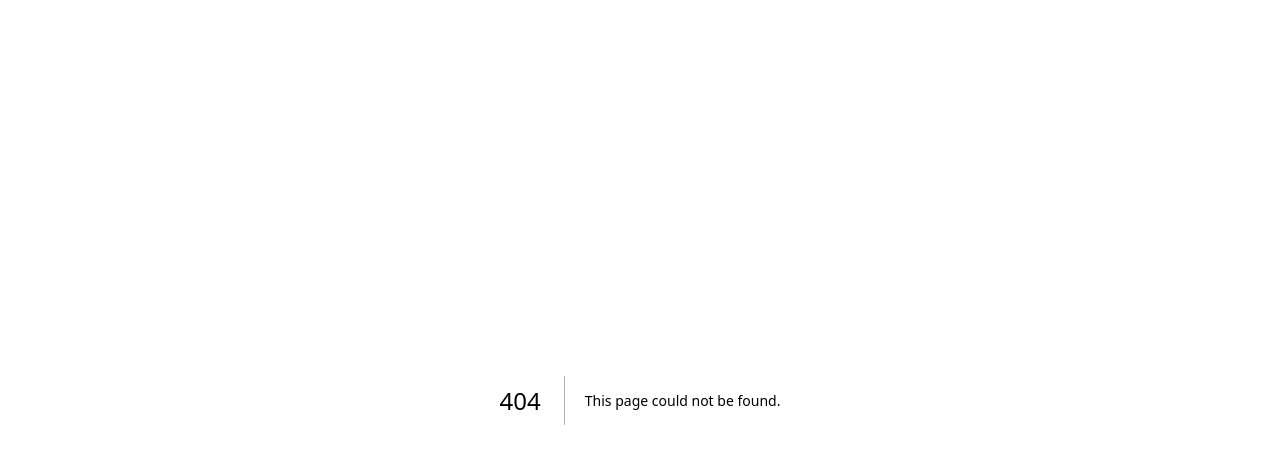
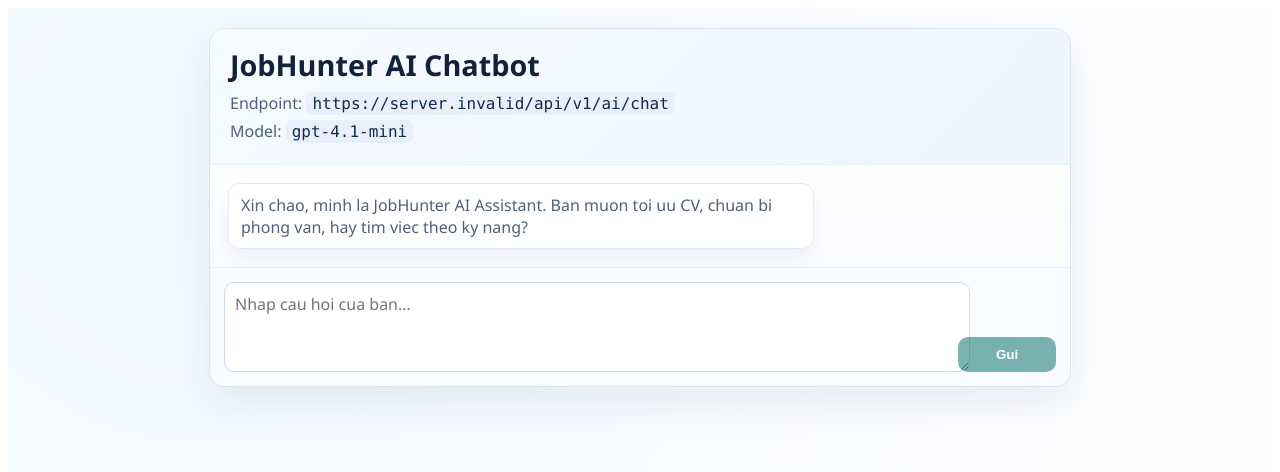
Before and after one commit to JasonTM17/JobHunter_SpringBoot_RestfulAPI_React, a Next.js app in the folder frontend/: page /chatbot in a window 1280 px wide. Before the commit this address had no page. Shown: the top 472 px of the page. Built offline with nearby package versions, Linux system fonts and the light colour scheme; no server answers.

Commit message:
feat(frontend): add chatbot page and api integration

```diff
--- /dev/null
+++ b/frontend/pages/chatbot.tsx
@@ -0,0 +1,316 @@
+import { FormEvent, KeyboardEvent, useState } from "react";
+
+type ChatRole = "user" | "assistant";
+
+type ChatMessage = {
+  id: string;
+  role: ChatRole;
+  text: string;
+  isError?: boolean;
+};
+
+type ChatApiSuccess = {
+  data?: {
+    reply?: string;
+    model?: string;
+  };
+  reply?: string;
+  model?: string;
+};
+
+type ChatApiError = {
+  message?: string | string[];
+  error?: string;
+};
+
+const API_BASE_URL = process.env.NEXT_PUBLIC_API_BASE_URL ?? "http://localhost:8080";
+const CHAT_API = `${API_BASE_URL}/api/v1/ai/chat`;
+
+function createId(): string {
+  return `${Date.now()}-${Math.random().toString(36).slice(2, 9)}`;
+}
+
+function extractReply(payload: ChatApiSuccess): { reply: string; model: string } {
+  const reply = payload?.data?.reply ?? payload?.reply ?? "";
+  const model = payload?.data?.model ?? payload?.model ?? "unknown-model";
+  return {
+    reply: typeof reply === "string" ? reply : "",
+    model: typeof model === "string" ? model : "unknown-model"
+  };
+}
+
+function extractErrorMessage(payload: ChatApiError): string {
+  if (Array.isArray(payload?.message)) {
+    return payload.message.join(", ");
+  }
+  if (typeof payload?.message === "string" && payload.message.trim().length > 0) {
+    return payload.message;
+  }
+  if (typeof payload?.error === "string" && payload.error.trim().length > 0) {
+    return payload.error;
+  }
+  return "Unknown server error";
+}
+
+export default function ChatbotPage() {
+  const [input, setInput] = useState("");
+  const [messages, setMessages] = useState<ChatMessage[]>([
+    {
+      id: createId(),
+      role: "assistant",
+      text: "Xin chao, minh la JobHunter AI Assistant. Ban muon toi uu CV, chuan bi phong van, hay tim viec theo ky nang?"
+    }
+  ]);
+  const [isSending, setIsSending] = useState(false);
+  const [model, setModel] = useState("gpt-4.1-mini");
+
+  async function sendMessage(event?: FormEvent<HTMLFormElement>) {
+    event?.preventDefault();
+    const trimmed = input.trim();
+    if (!trimmed || isSending) return;
+
+    const userMessage: ChatMessage = { id: createId(), role: "user", text: trimmed };
+    setMessages((prev) => [...prev, userMessage]);
+    setInput("");
+    setIsSending(true);
+
+    try {
+      const response = await fetch(CHAT_API, {
+        method: "POST",
+        headers: { "Content-Type": "application/json" },
+        body: JSON.stringify({ message: trimmed })
+      });
+
+      const payload = (await response.json()) as ChatApiSuccess & ChatApiError;
+      if (!response.ok) {
+        throw new Error(extractErrorMessage(payload));
+      }
+
+      const parsed = extractReply(payload);
+      if (!parsed.reply) {
+        throw new Error("AI did not return any reply");
+      }
+
+      setModel(parsed.model);
+      setMessages((prev) => [...prev, { id: createId(), role: "assistant", text: parsed.reply }]);
+    } catch (error) {
+      setMessages((prev) => [
+        ...prev,
+        {
+          id: createId(),
+          role: "assistant",
+          text: `Loi: ${(error as Error).message}`,
+          isError: true
+        }
+      ]);
+    } finally {
+      setIsSending(false);
+    }
+  }
+
+  function handleKeyDown(event: KeyboardEvent<HTMLTextAreaElement>) {
+    if (event.key === "Enter" && !event.shiftKey) {
+      event.preventDefault();
+      void sendMessage();
+    }
+  }
+
+  return (
+    <main className="page">
+      <section className="shell">
+        <header className="header">
+          <h1>JobHunter AI Chatbot</h1>
+          <p>
+            Endpoint: <code>{CHAT_API}</code>
+          </p>
+          <p>
+            Model: <code>{model}</code>
+          </p>
+        </header>
+
+        <section className="messages" aria-live="polite">
+          {messages.map((message) => (
+            <article
+              key={message.id}
+              className={message.role === "user" ? "bubble user" : `bubble assistant${message.isError ? " error" : ""}`}
+            >
+              <p>{message.text}</p>
+            </article>
+          ))}
+          {isSending ? <p className="typing">AI dang tra loi...</p> : null}
+        </section>
+
+        <form className="composer" onSubmit={sendMessage}>
+          <textarea
+            value={input}
+            onChange={(event) => setInput(event.target.value)}
+            onKeyDown={handleKeyDown}
+            placeholder="Nhap cau hoi cua ban..."
+            rows={3}
+            disabled={isSending}
+          />
+          <button type="submit" disabled={isSending || input.trim().length === 0}>
+            {isSending ? "Dang gui..." : "Gui"}
+          </button>
+        </form>
+      </section>
+
+      <style jsx>{`
+        .page {
+          min-height: 100vh;
+          padding: 20px;
+          background: radial-gradient(circle at 15% 20%, #f0f9ff 0%, #f8fbff 42%, #ffffff 100%);
+          color: #12223a;
+          font-family: "Segoe UI", Tahoma, Geneva, Verdana, sans-serif;
+        }
+
+        .shell {
+          max-width: 860px;
+          margin: 0 auto;
+          border-radius: 16px;
+          border: 1px solid #dae4f2;
+          background: #ffffff;
+          box-shadow: 0 16px 38px rgba(19, 44, 70, 0.08);
+          overflow: hidden;
+        }
+
+        .header {
+          padding: 16px 20px;
+          border-bottom: 1px solid #e9eef7;
+          background: linear-gradient(135deg, #f6fbff 0%, #eef5ff 100%);
+        }
+
+        h1 {
+          margin: 0 0 8px;
+          font-size: clamp(1.3rem, 1rem + 1vw, 1.8rem);
+        }
+
+        p {
+          margin: 6px 0;
+          color: #4f617b;
+        }
+
+        code {
+          font-family: Consolas, "Courier New", monospace;
+          background: #e9f0fb;
+          color: #0f2b50;
+          border-radius: 6px;
+          padding: 2px 6px;
+        }
+
+        .messages {
+          padding: 18px;
+          display: flex;
+          flex-direction: column;
+          gap: 10px;
+          max-height: 60vh;
+          overflow-y: auto;
+          background: linear-gradient(180deg, #ffffff 0%, #f9fbff 100%);
+        }
+
+        .bubble {
+          max-width: min(78%, 560px);
+          padding: 10px 12px;
+          border-radius: 12px;
+          border: 1px solid #e4ebf6;
+          box-shadow: 0 8px 20px rgba(17, 39, 65, 0.05);
+        }
+
+        .bubble p {
+          margin: 0;
+          white-space: pre-wrap;
+        }
+
+        .bubble.assistant {
+          align-self: flex-start;
+          background: #ffffff;
+        }
+
+        .bubble.user {
+          align-self: flex-end;
+          background: #dff4ea;
+          border-color: #bce4d1;
+          color: #11553b;
+        }
+
+        .bubble.error {
+          border-color: #f3c2bf;
+          background: #fff2f1;
+        }
+
+        .typing {
+          margin: 4px 0 0;
+          color: #0f766e;
+          font-weight: 600;
+        }
+
+        .composer {
+          border-top: 1px solid #e9eef7;
+          padding: 14px;
+          background: #f8fbff;
+          display: grid;
+          grid-template-columns: 1fr auto;
+          gap: 10px;
+        }
+
+        textarea {
+          width: 100%;
+          resize: vertical;
+          min-height: 68px;
+          max-height: 180px;
+          border-radius: 10px;
+          border: 1px solid #ced9eb;
+          padding: 10px;
+          font: inherit;
+          color: inherit;
+          background: #ffffff;
+        }
+
+        textarea:focus {
+          outline: 2px solid #9bc3ff;
+          border-color: #9bc3ff;
+        }
+
+        button {
+          align-self: end;
+          border: 0;
+          border-radius: 10px;
+          background: #0f766e;
+          color: white;
+          padding: 10px 14px;
+          font-weight: 700;
+          min-width: 98px;
+          cursor: pointer;
+        }
+
+        button:disabled {
+          cursor: not-allowed;
+          opacity: 0.55;
+        }
+
+        @media (max-width: 700px) {
+          .page {
+            padding: 12px;
+          }
+
+          .messages {
+            max-height: 55vh;
+            padding: 14px;
+          }
+
+          .bubble {
+            max-width: 90%;
+          }
+
+          .composer {
+            grid-template-columns: 1fr;
+          }
+
+          button {
+            width: 100%;
+          }
+        }
+      `}</style>
+    </main>
+  );
+}
```
